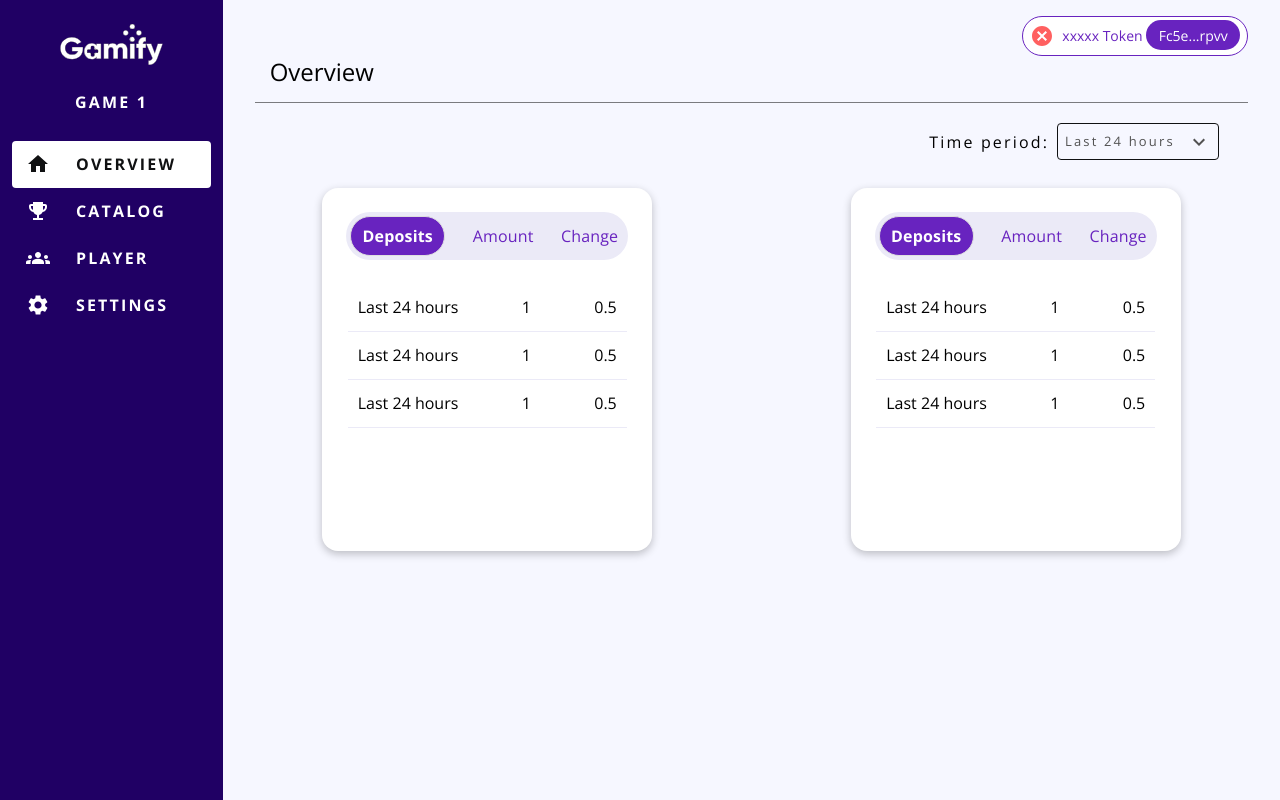
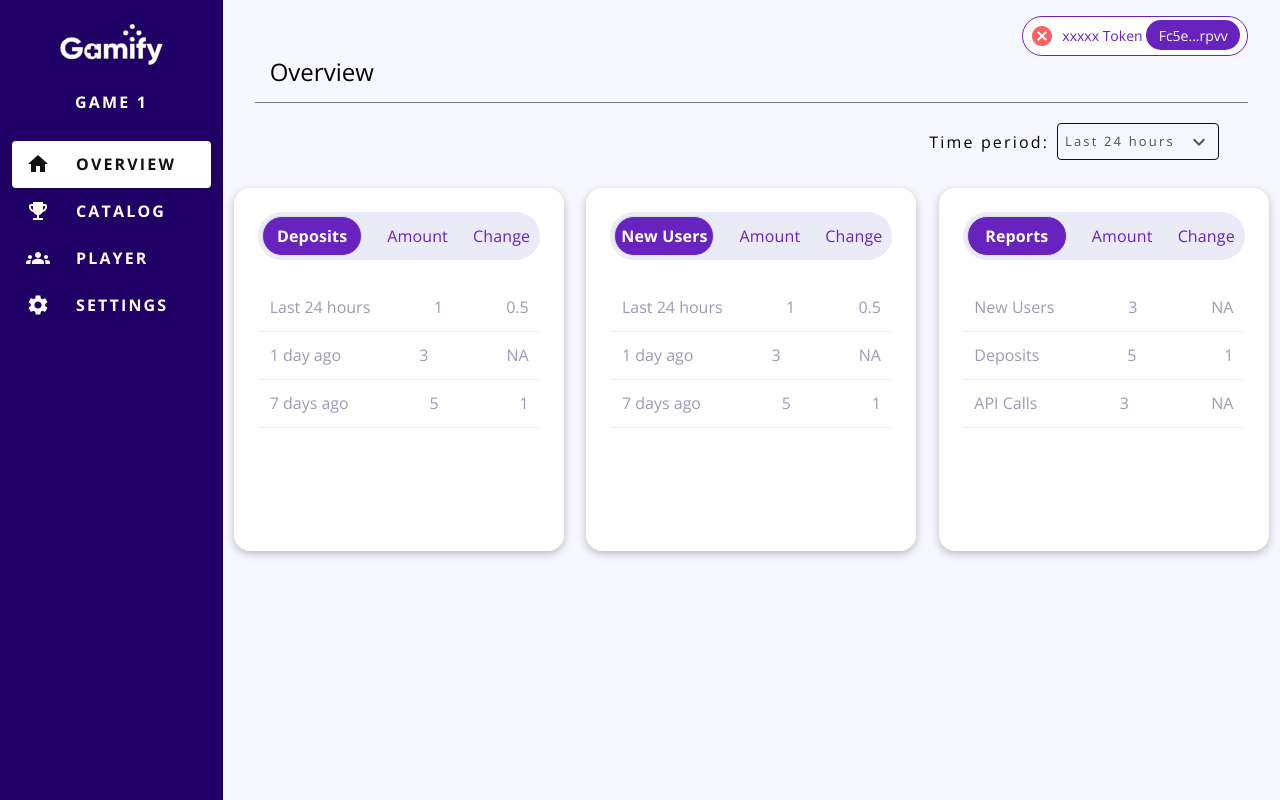
Before and after one commit to Sotatek-NguyenNguyen/gaming-adminpage, a Next.js app: page /overview in a window 1280 px wide. Built offline with nearby package versions, Linux system fonts and the light colour scheme.

Commit message:
final touch: new card UI

```diff
--- a/components/UI/Card.js
+++ b/components/UI/Card.js
@@ -1,27 +1,33 @@
 import React from "react";
 
 function Card(props) {
-  const CardRow = (props) => {
+  const CardRow = ({ name, amount, change }) => {
     return (
       <div className="card__row">
-        <span>Last 24 hours</span>
-        <span>1</span>
-        <span>0.5</span>
+        <span>{name}</span>
+        <span>{amount}</span>
+        <span>{change}</span>
       </div>
     );
   };
+
   return (
     <div className="card">
       <div className="card__header">
-        <div className="card__header--title">Deposits</div>
+        <div className="card__header--title">{props.title}</div>
         <div>Amount</div>
         <div>Change</div>
       </div>
 
       <div className="card__content">
-          <CardRow />
-          <CardRow />
-          <CardRow />
+        {props.rows.map((row) => (
+          <CardRow
+            key={row.name}
+            name={row.name}
+            amount={row.amount}
+            change={row.change}
+          />
+        ))}
       </div>
     </div>
   );
--- a/pages/overview/index.js
+++ b/pages/overview/index.js
@@ -2,7 +2,6 @@ import React from "react";
 import Layout from "../../components/Layouts/Layout";
 import Dropdown from "../../components/UI/Dropdown";
 import Card from "../../components/UI/Card.js";
-import BasicTable from "../../components/UI/Table/BasicTable";
 
 function OverviewPage() {
   const dropdownOptions = [
@@ -15,7 +14,7 @@ function OverviewPage() {
     return { name, amount, change };
   }
 
-  const tablesData = [
+  const cardData = [
     {
       id: 1,
       title: "Deposits",
@@ -52,18 +51,13 @@ function OverviewPage() {
         <Dropdown options={dropdownOptions} />
       </div>
 
-      {/* <div className="card-list">
-          {
-            tablesData.map(tb => <BasicTable
-              key={tb.id}
-              title={tb.title}
-              rows={tb.rows}
-              />)
-          }
-      </div> */}
       <div className="card-list">
-      <Card />
-      <Card />
+       {
+         cardData.map(card => <Card
+          key={card.id}
+          title={card.title}
+          rows={card.rows} />)
+       }
       </div>
     </React.Fragment>
   );
--- a/sass/abstracts/_variables.scss
+++ b/sass/abstracts/_variables.scss
@@ -2,7 +2,7 @@ $color-primary: #6823BF;
 $color-black: #101112;
 
 $color--white: #FFFFFF;
-$color-grey-dark: #777;
+$color-grey-dark: #9F99B3;
 $color-dark: #120037;
 $color--red: #FF6060;
 
--- a/sass/components/_card.scss
+++ b/sass/components/_card.scss
@@ -27,7 +27,7 @@
       border: 1px solid #dfdfdf;
       font-weight: bold;
       border-radius: 32px;
-      width: 95px;
+      width: 100px;
       height: 40px;
       display: flex;
       justify-content: center;
@@ -47,6 +47,7 @@
   &__row {
     width: 279px;
     height: 48px;
+    color: $color-grey-dark;
     display: flex;
     align-items: center;
     text-align: center;
--- a/sass/pages/_overview.scss
+++ b/sass/pages/_overview.scss
@@ -21,4 +21,5 @@
 .card-list {
   display: flex;
   justify-content: space-around;
+  flex-wrap: wrap;
 }
```
